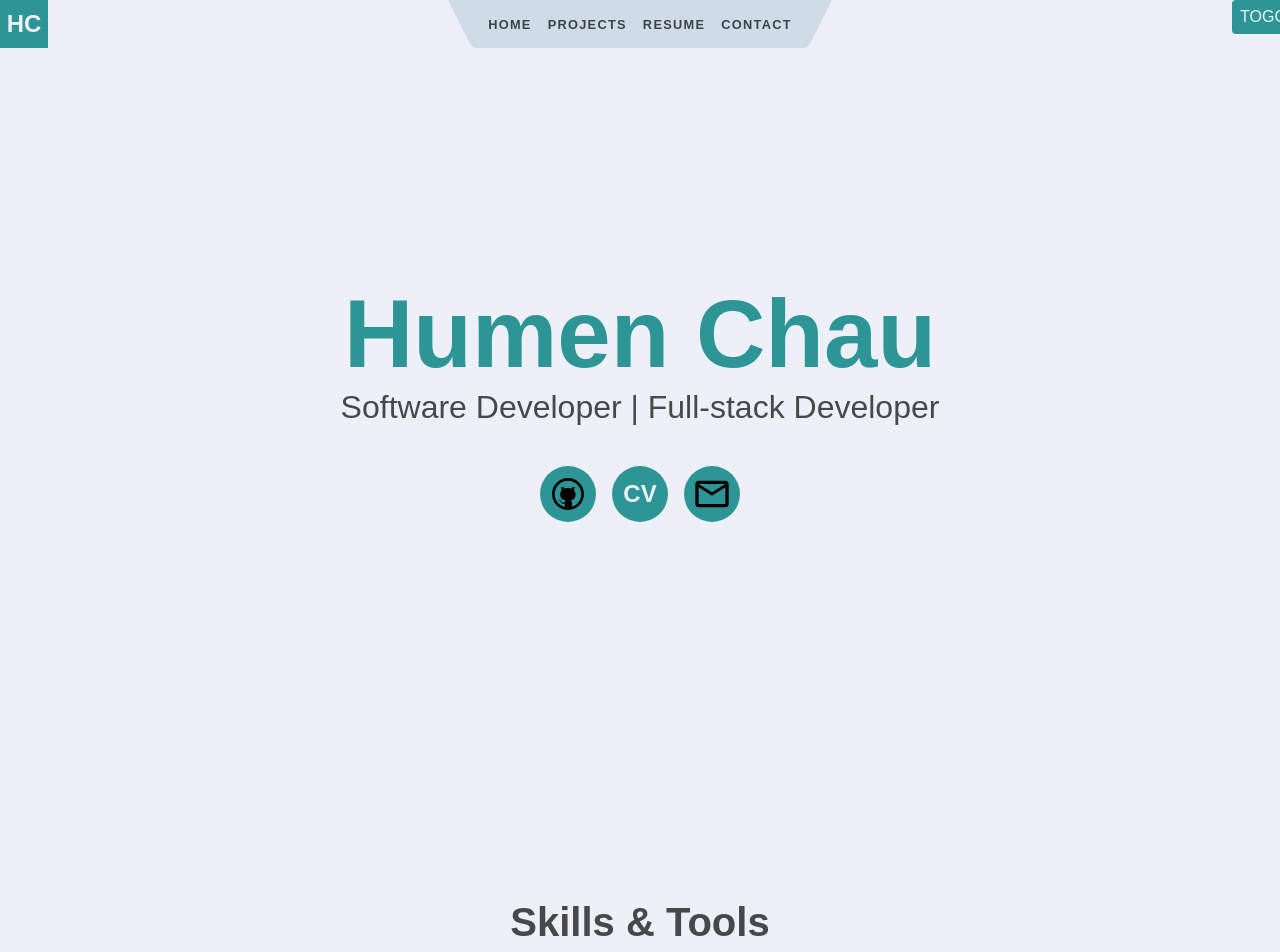
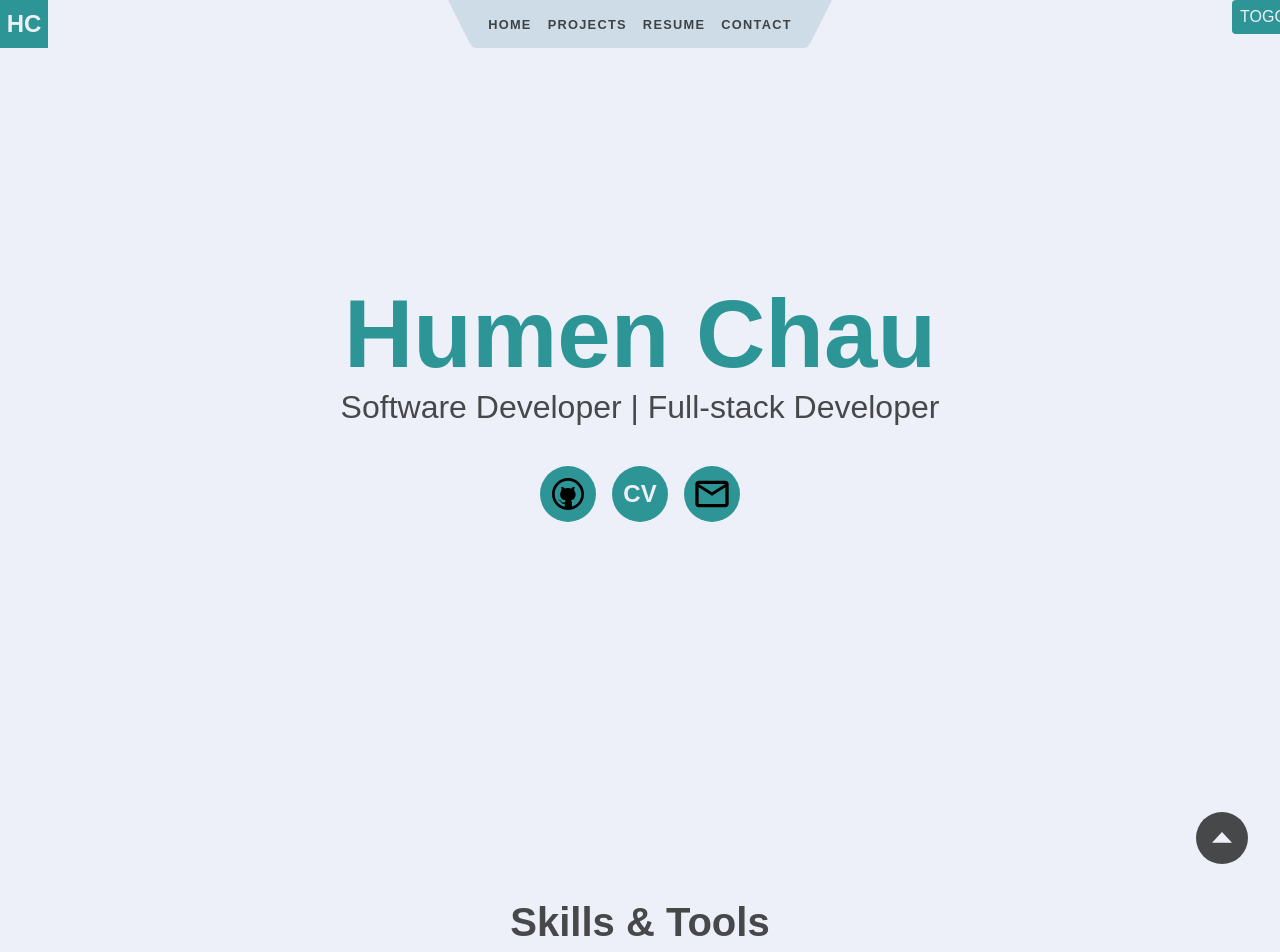
Before and after one commit to Humen-debug/Humen-debug.github.io, a SvelteKit app: page / in a window 1280 px wide. Shown: the top 952 px of the page. Built offline with nearby package versions, Linux system fonts and the light colour scheme.

Commit message:
[update] layout, scroll to top

```diff
--- a/src/routes/+layout.svelte
+++ b/src/routes/+layout.svelte
@@ -3,7 +3,26 @@
 	import '../app.css';
 
 	const currentYear = new Date().getFullYear();
+	let toTopBtn;
+
+	const scrollToTop = () => {
+		document.body.scrollTop = 0;
+		document.documentElement.scrollTop = 0;
+	};
+
+	const onScroll = () => {
+
+		if (toTopBtn && window.screen.width > 480) {
+			if (document.body.scrollTop > 20 || document.documentElement.scrollTop > 20) {
+				toTopBtn.style.bottom = '2rem';
+			}else{
+				toTopBtn.style.bottom = '-4rem';
+			}
+		}
+	};
 </script>
+
+<svelte:window on:scroll={onScroll}/>
 
 <div class="app">
 	<Header />
@@ -16,6 +35,12 @@
 		<p>&copy; {currentYear} Humen Chau. All rights reserved.</p>
 		<p>Designed in Figma and built with Svelte</p>
 	</footer>
+
+	<button bind:this={toTopBtn} class="float-btn" on:click={scrollToTop}>
+		<svg xmlns="http://www.w3.org/2000/svg" viewBox="0 0 15 15" fill="none">
+			<path d="M7.5 3L15 11H0L7.5 3Z" />
+		</svg>
+	</button>
 </div>
 
 <style>
@@ -34,8 +59,8 @@
 		box-sizing: border-box;
 	}
 
-	@media (max-width: 720px){
-		main{
+	@media (max-width: 720px) {
+		main {
 			padding: 1rem;
 			margin: 0 auto;
 		}
@@ -49,7 +74,7 @@
 		padding: 12px;
 	}
 
-	footer p{
+	footer p {
 		margin: auto;
 	}
 
@@ -57,9 +82,39 @@
 		font-weight: bold;
 	}
 
+	.float-btn {
+		display: none;
+		position: fixed;
+		bottom: -4rem;
+		right: 2rem;
+		width: 52px;
+		height: 52px;
+
+		background-color: var(--color-text);
+		color: var(--color-bg-0);
+		border: none;
+		border-radius: 999px;
+
+		padding: 1rem;
+		transition: all var(--transition-duration) ease-in-out;
+	}
+
+	.float-btn svg path {
+		fill: var(--color-bg-0);
+	}
+
+	.float-btn svg {
+		width: 100%;
+		height: 100%;
+	}
+
 	@media (min-width: 480px) {
 		footer {
 			padding: 12px 0;
 		}
+
+		.float-btn {
+			display: block;
+		}
 	}
 </style>
--- a/src/routes/+page.svelte
+++ b/src/routes/+page.svelte
@@ -148,9 +148,8 @@
 		<h3>Resume</h3>
 	</div>
 
-	<div id="contact" class="section">
+	<div id="contact">
 		<h3>Contact</h3>
-
 		<ContactForm />
 	</div>
 </section>
@@ -177,6 +176,11 @@
 	.section {
 		min-height: 100vh;
 		width: 100%;
+	}
+
+	#contact{
+		width: 100%;
+		margin-bottom: 8rem;
 	}
 
 	.center-content {
```
